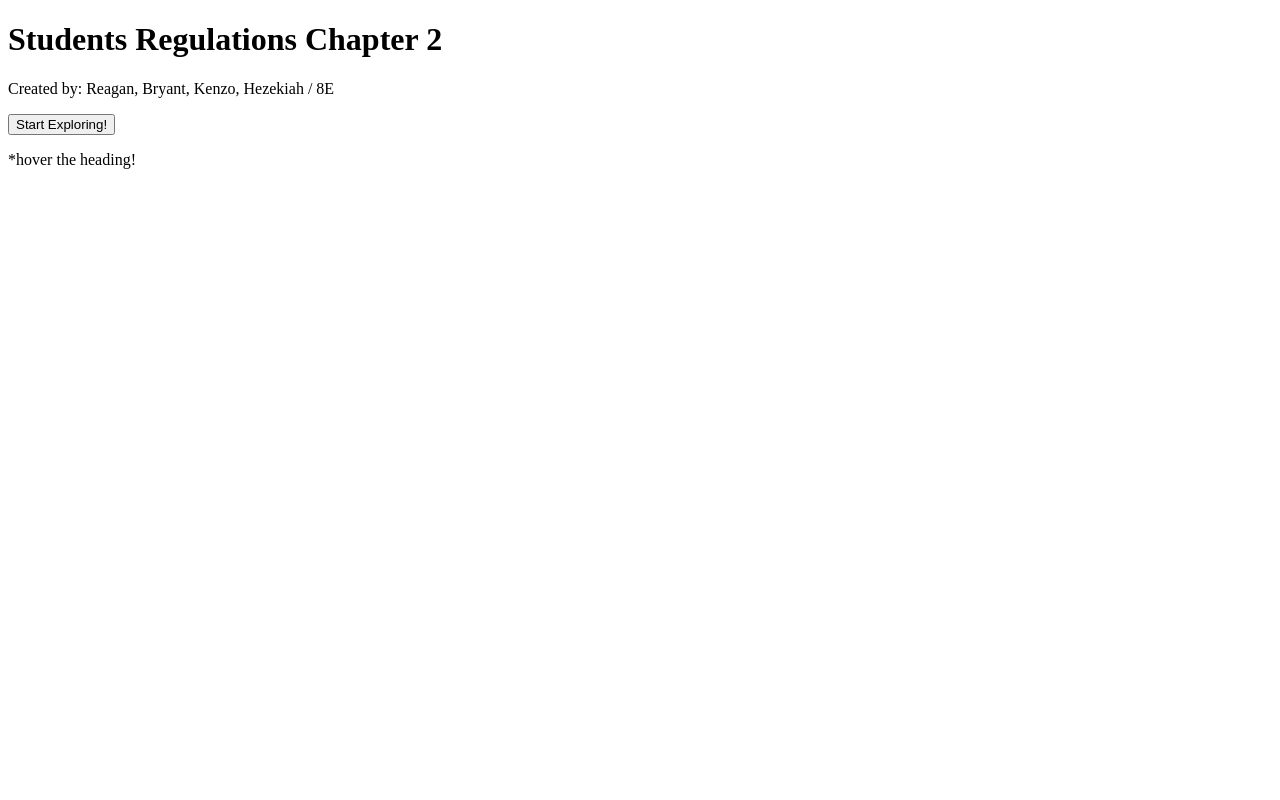
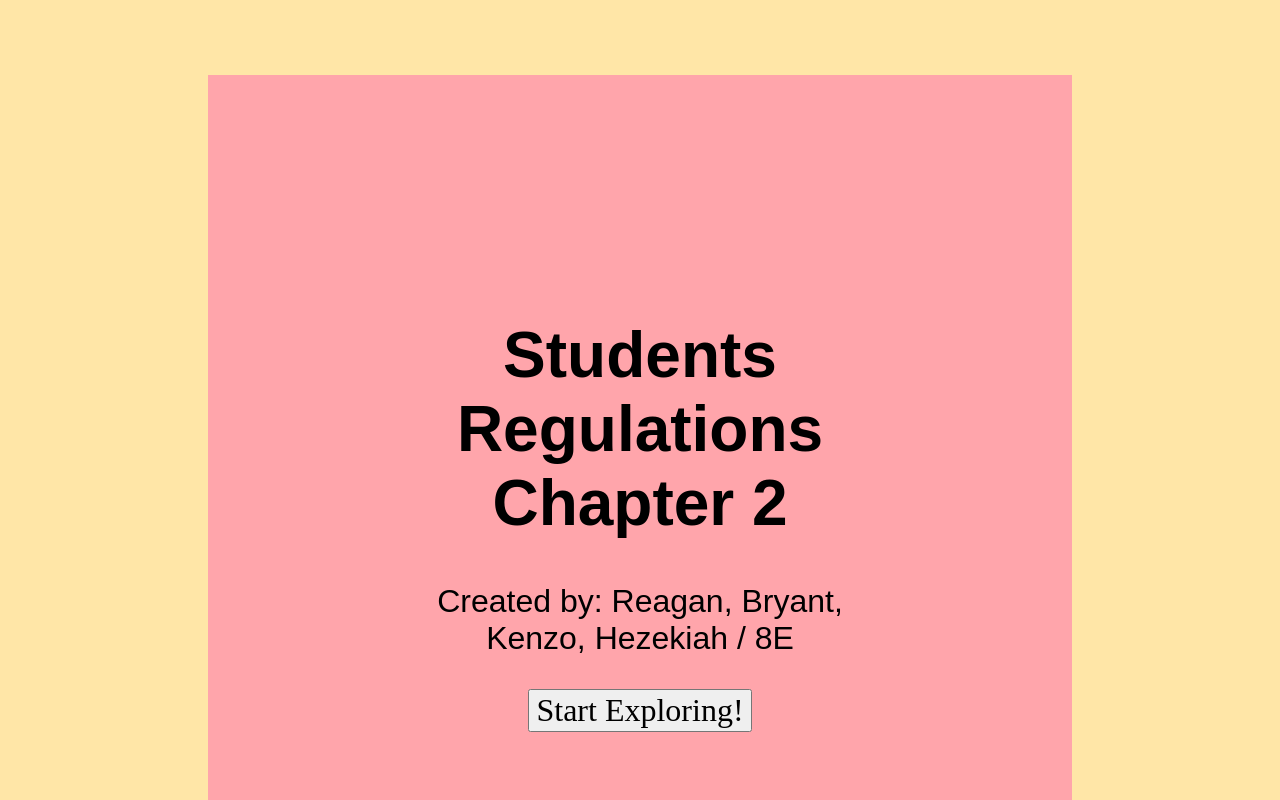
Before and after one commit to reagancandra/Student_Regulation-WebsiteFinal, a plain HTML site: page index.html in a window 1280 px wide. Shown: the top 800 px of the page. Drawn offline with Linux system fonts and the light colour scheme.

Commit message:
Update stylesheet link in index.html
Removed the path from the stylesheet link.

```diff
--- a/index.html
+++ b/index.html
@@ -4,7 +4,7 @@
     <meta charset="UTF-8">
     <meta name="viewport" content="width=device-width, initial-scale=1.0">
     <title>Final HTML Project</title>
-    <link rel="stylesheet" href="/Final Project/styles.css">
+    <link rel="stylesheet" href="styles.css">
 </head>
 <body>
     <div class="box">
```
